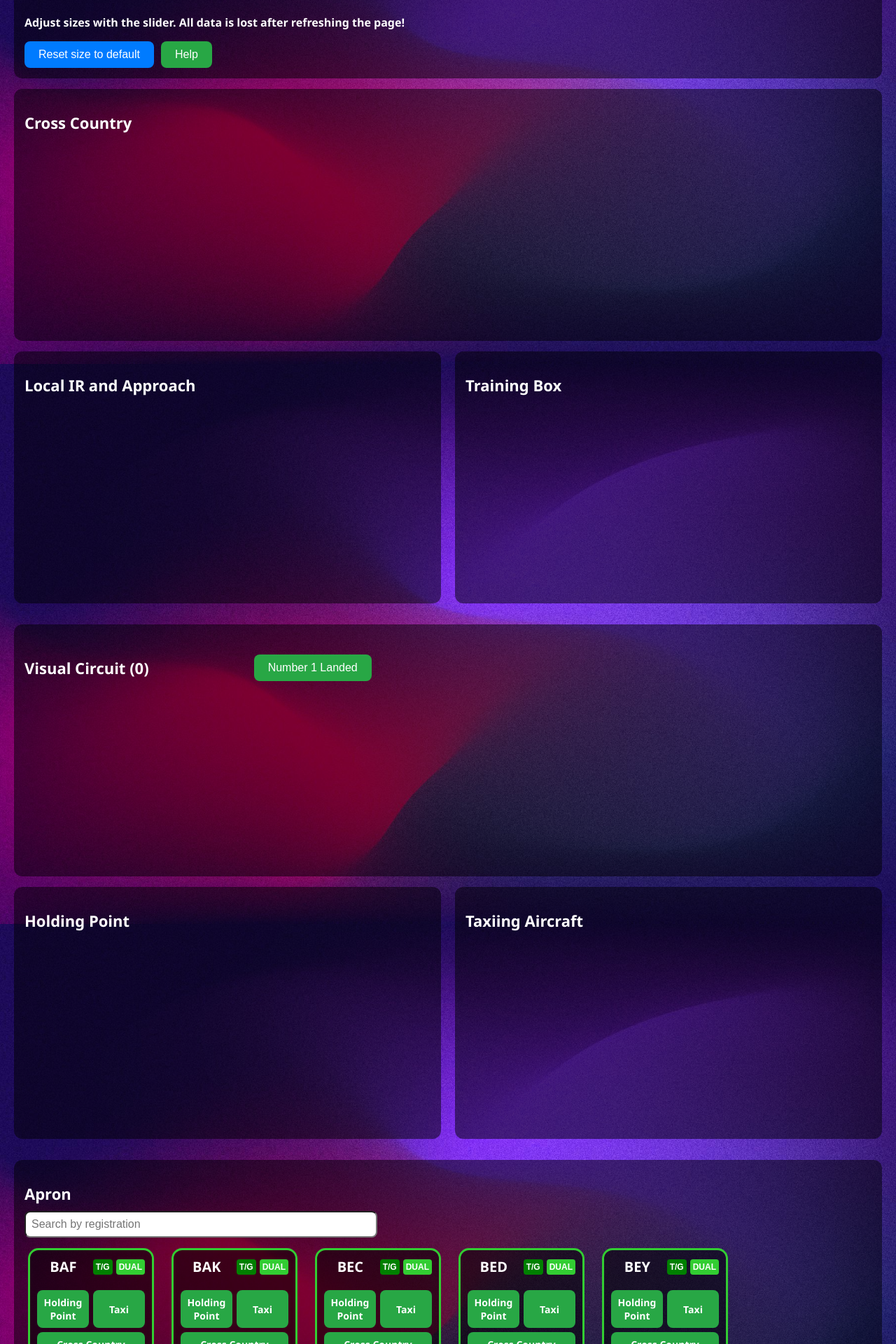
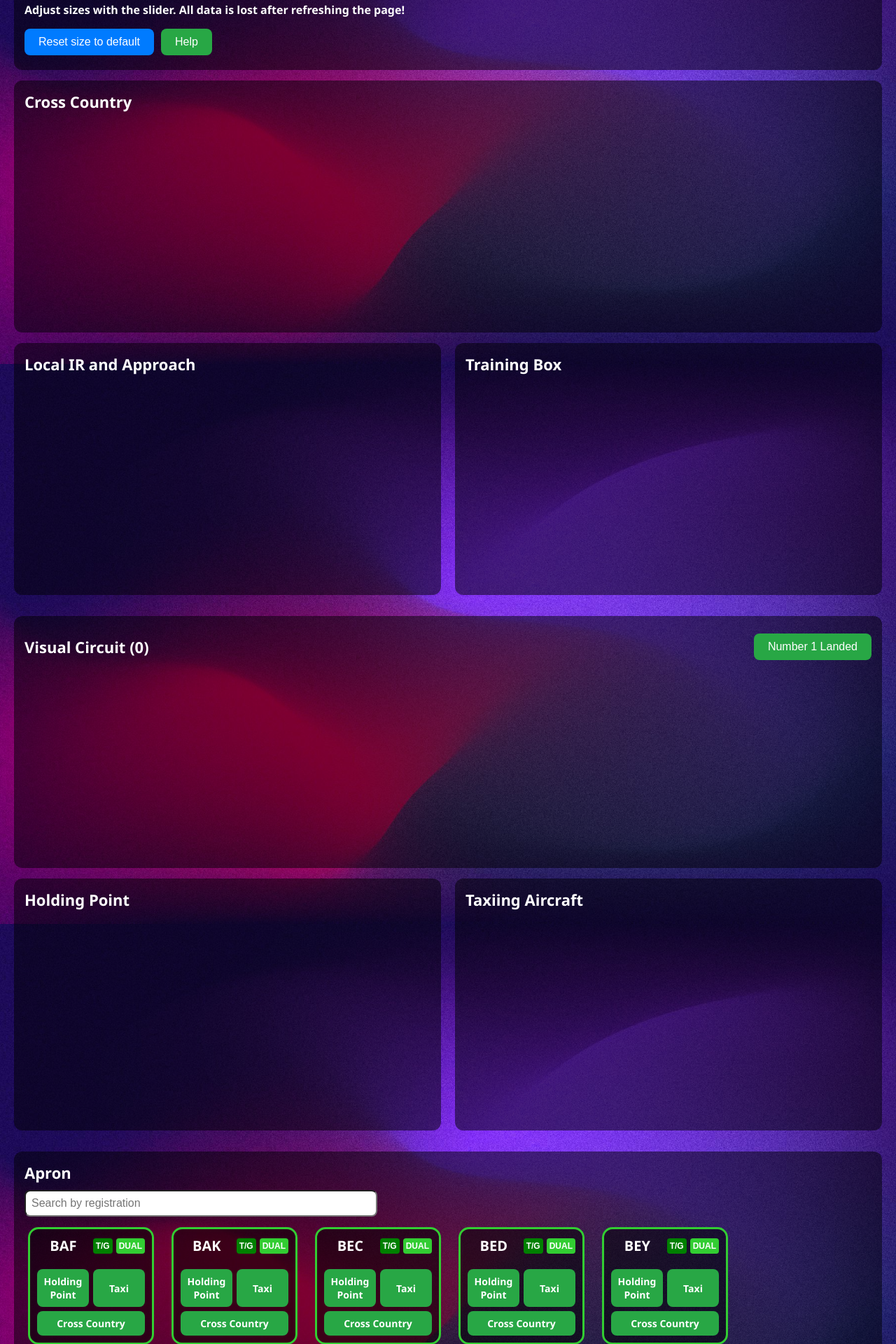
Before and after one commit to fepatrik/LHNY-AFIS, a Next.js app: page / in a window 1280 px wide. Shown: the part 280-2200 px from the top of the page at 70% size. Built offline with nearby package versions, Linux system fonts and the light colour scheme.

Commit message:
Updated button and width slider

```diff
--- a/components/AfisProgram.tsx
+++ b/components/AfisProgram.tsx
@@ -158,8 +158,10 @@ const styles = {
     marginBottom: `${2 * scale}px`,
   } as React.CSSProperties,
   aircraftCard: {
-    flexBasis: `${18 * scale}%`,
-      maxWidth: `${boxWidth}px`, // Dinamikus szélesség
+    flexBasis: "unset", // Eltávolítjuk a százalékos flexBasis-t
+    width: `${boxWidth}px`, // Fix szélesség minden kártyára
+    maxWidth: `${boxWidth}px`,
+    minWidth: `${boxWidth}px`,
     minHeight: `${20 * scale}px`,
     border: `${3 * scale}px solid white`,
     borderRadius: `${15 * scale}px`,
@@ -263,6 +265,16 @@ const moveToTaxiingFromLocalIR = (reg: string) => {
 
   // Frissítsük a detailedFlightLog-ot a leszállási idővel
   updateLandingTime(reg, landedTime);
+
+  // Reset to default states
+  setAircraftStatuses((prev) => ({
+    ...prev,
+    [reg]: 'DUAL',
+  }));
+  setAircraftTGStatus((prev) => ({
+    ...prev,
+    [reg]: 'T/G',
+  }));
 };
 
 
@@ -425,7 +437,7 @@ const moveToLocalIRFromCrossCountry = (reg: string) => {
     const idx = visualCircuit.indexOf(reg);
     if (idx < visualCircuit.length - 1) {
       const newVC = [...visualCircuit];
-      [newVC[idx], newVC[idx + 1]] = [newVC[idx + 1], newVC[idx]];
+      [newVC[idx + 1], newVC[idx]] = [newVC[idx], newVC[idx + 1]];
       setVisualCircuit(newVC);
     }
   };
@@ -566,7 +578,10 @@ const renderAircraft = (
         color: "black",
         marginBottom: `${8 * scale}px`,
         fontSize: `${16 * scale}px`, // Increased font size
-        width: "100%",
+        width: `calc(100% - ${12 * scale}px)`, // Mindkét oldalra 6px margó
+        marginLeft: `${6 * scale}px`,
+        marginRight: `${6 * scale}px`,
+        boxSizing: "border-box",
       }}
     />
   </>
@@ -792,6 +807,16 @@ const renderAircraft = (
 
           // Update the detailed flight log with the landing time
           updateLandingTime(reg, landedTime);
+
+          // Reset to default states
+          setAircraftStatuses((prev) => ({
+            ...prev,
+            [reg]: 'DUAL',
+          }));
+          setAircraftTGStatus((prev) => ({
+            ...prev,
+            [reg]: 'T/G',
+          }));
         }
       }
     ]
@@ -801,7 +826,7 @@ const renderAircraft = (
 </div>
 
 <Section title="">
-  <div style={{ display: "flex", alignItems: "center", marginBottom: "10px" }}>
+  <div style={{ display: "flex", alignItems: "center", marginBottom: "10px", justifyContent: "space-between", marginTop: 0 }}>
     <h2 style={{ fontSize: "22px", fontWeight: "bold", margin: 0 }}>Visual Circuit ({visualCircuit.length})</h2>
     <button
       onClick={moveFirstToLast}
@@ -813,7 +838,6 @@ const renderAircraft = (
         borderRadius: "8px",
         border: "none",
         cursor: "pointer",
-        marginLeft: "150px", // Legalább 150px távolság a címtől
       }}
     >
       Number 1 Landed
@@ -1149,6 +1173,8 @@ const renderAircraft = (
               display: "flex",
               justifyContent: "center",
               alignItems: "center",
+              backdropFilter: "blur(8px)", // Elmosás hozzáadva
+              WebkitBackdropFilter: "blur(8px)", // Safari támogatás
             }}
           >
             <div
@@ -1209,6 +1235,8 @@ const renderAircraft = (
         justifyContent: "center",
         alignItems: "center",
         zIndex: 1000,
+        backdropFilter: "blur(8px)", // Elmosás hozzáadva
+        WebkitBackdropFilter: "blur(8px)", // Safari támogatás
       }}
       onKeyDown={(e) => {
         if (e.key === "Enter") {
@@ -1349,7 +1377,9 @@ const renderAircraft = (
     alignItems: "center",
     justifyContent: "center",
     zIndex: 1000,
-    fontFamily: "'Segoe UI', Tahoma, Geneva, Verdana, sans-serif"
+    fontFamily: "'Segoe UI', Tahoma, Geneva, Verdana, sans-serif",
+    backdropFilter: "blur(8px)", // Elmosás hozzáadva
+    WebkitBackdropFilter: "blur(8px)", // Safari támogatás
   }}>
     <div style={{
       backgroundColor: "#222",
@@ -1397,7 +1427,9 @@ const renderAircraft = (
           alignItems: "center",
           justifyContent: "center",
           zIndex: 1000,
-          fontFamily: "'Segoe UI', Tahoma, Geneva, Verdana, sans-serif"
+          fontFamily: "'Segoe UI', Tahoma, Geneva, Verdana, sans-serif",
+          backdropFilter: "blur(8px)", // Elmosás hozzáadva
+          WebkitBackdropFilter: "blur(8px)", // Safari támogatás
         }}>
           <div style={{
             backgroundColor: "#222",
@@ -1408,7 +1440,7 @@ const renderAircraft = (
             color: "white"
           }}>
             <h3 style={{ fontSize: "20px", marginBottom: "16px" }}>Choose TB for {selectedAircraft}:</h3>
-            {["1", "2", "3", "4", "5", "6","7", "5-6","1-2","2-3","1-2-3", "100","TO VC"].map((box) => (
+            {["1", "2", "3", "4", "5", "6","7", "5-6","1-2","2-3","1-2-3", "100","TO VC","TO DOWNWIND","TO BASE","TO O.T.", "TO FINAL","TO CROSSWIND"].map((box) => (
               <button
                 key={box}
                 onClick={() => handleTrainingBoxSelection(box)}
@@ -1446,7 +1478,7 @@ const Section: React.FC<{ title: string; children: React.ReactNode; noMinHeight?
       flexDirection: "column",
     }}
   >
-    <h2 style={{ fontSize: "22px", fontWeight: "bold", marginBottom: "10px" }}>{title}</h2>
+    <h2 style={{ fontSize: "22px", fontWeight: "bold", marginBottom: "10px", marginTop: 0 }}>{title}</h2>
     <div style={{ flex: 1 }}>{children}</div>
   </div>
 );
```
